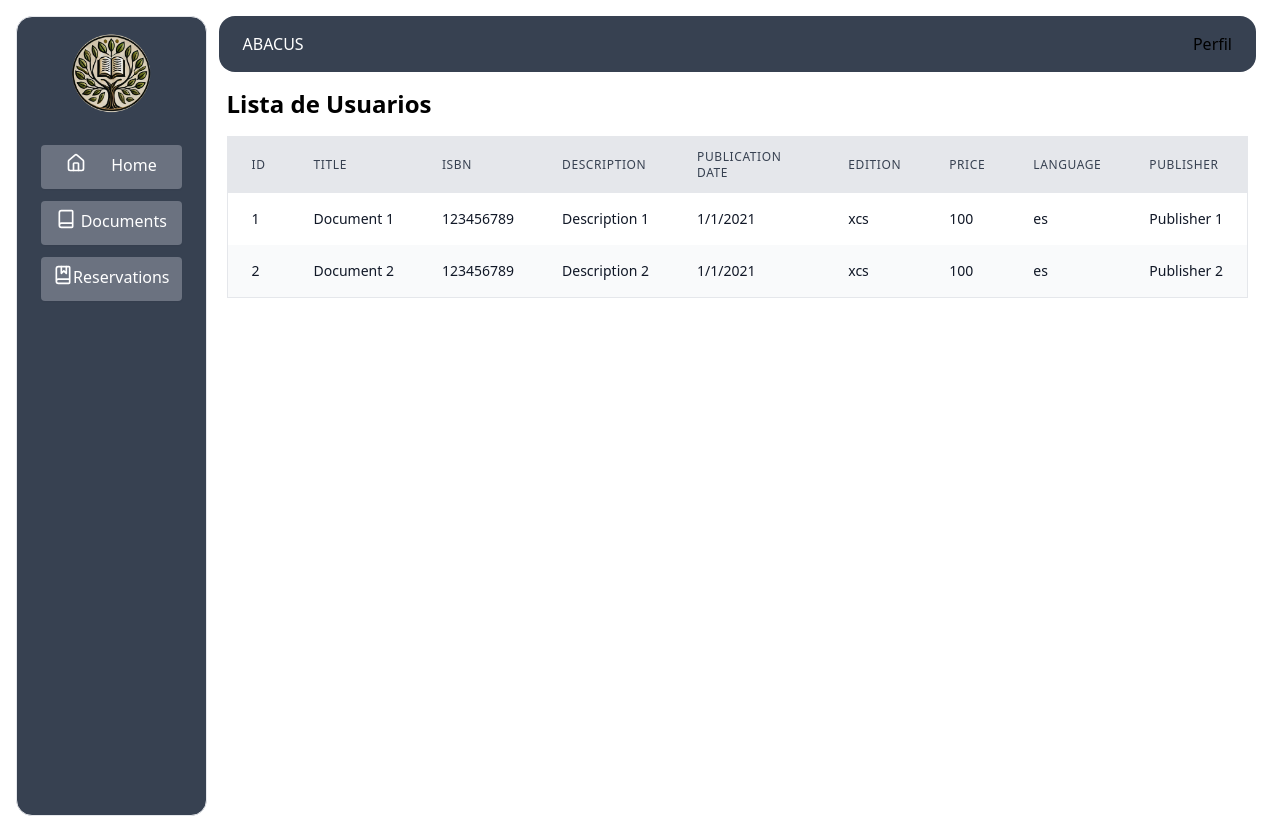
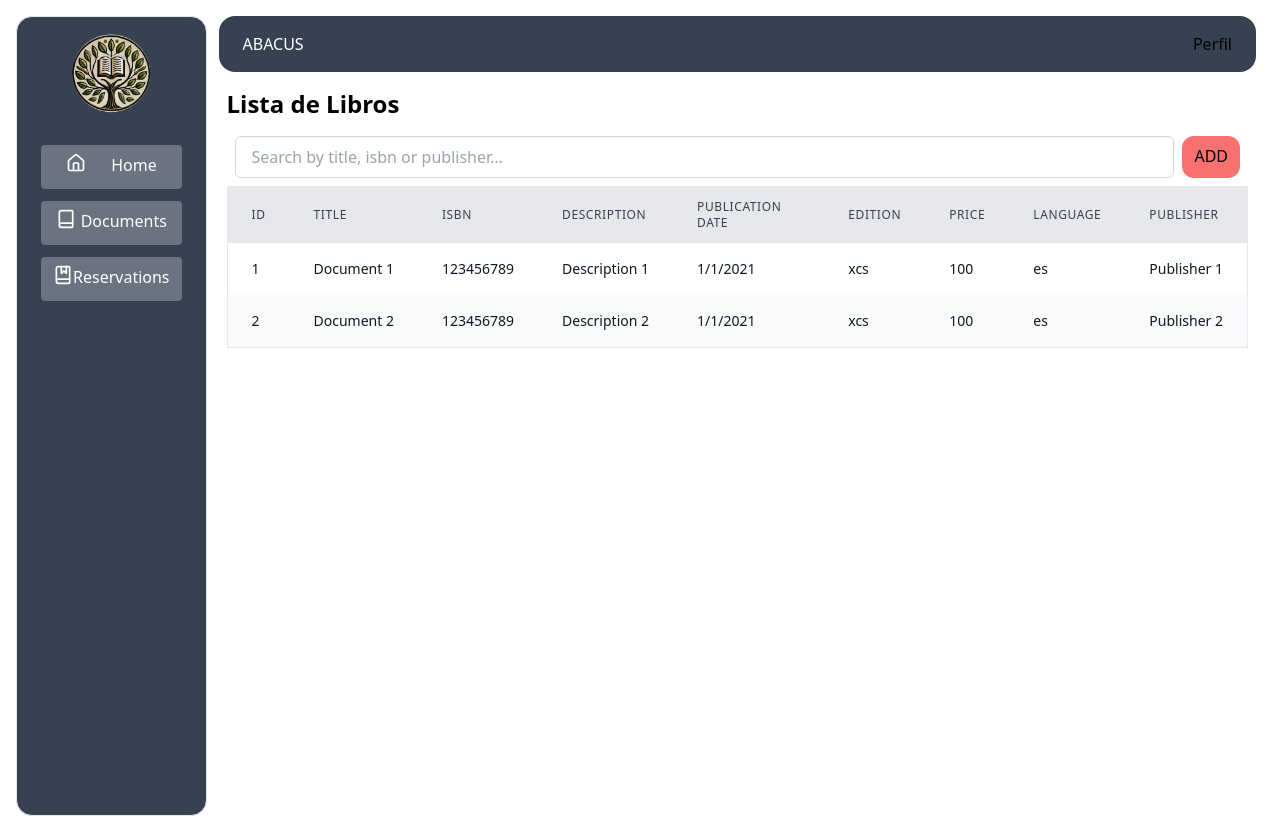
Before and after one commit to miguelespp/abacus, a React (Vite) app: page /dashboard/documents in a window 1280 px wide. Built offline with nearby package versions, Linux system fonts and the light colour scheme.

Commit message:
feat: add SearchBar and AddButton components

```diff
--- a/src/pages/dashboard/Documents/index.tsx
+++ b/src/pages/dashboard/Documents/index.tsx
@@ -5,6 +5,9 @@ import {
   createColumnHelper,
 } from "@tanstack/react-table";
 import type { DocumentView } from "@/types/Document";
+import SearchBar from "../components/SearchBar";
+import { useState } from "react";
+import AddButton from "../components/AddButton";
 
 const data: DocumentView[] = [
   {
@@ -74,6 +77,7 @@ const columns = [
 ];
 
 const Documentos = () => {
+  const [search, setSearch] = useState<string>("");
   const table = useReactTable<DocumentView>({
     columns,
     data,
@@ -82,7 +86,11 @@ const Documentos = () => {
 
   return (
     <div className="p-4">
-      <h2 className="text-2xl font-semibold mb-4">Lista de Usuarios</h2>
+      <h2 className="text-2xl font-semibold mb-4">Lista de Libros</h2>
+      <div className="my-2 flex justify-between space-x-2 px-2">
+        <SearchBar search={search} setSearch={setSearch} />
+        <AddButton object="document" />
+      </div>
       <div className="overflow-x-auto">
         <table className="min-w-full bg-white border border-gray-200 rounded-lg shadow-lg">
           <thead>
--- /dev/null
+++ b/src/pages/dashboard/components/AddButton.tsx
@@ -0,0 +1,11 @@
+import { Link } from "react-router-dom";
+
+const AddButton = ({ object }: { object: string }) => {
+  return (
+    <Link to={`/${object}/create`} className="px-3 py-2 bg-red-400 rounded-xl">
+      ADD
+    </Link>
+  );
+};
+
+export default AddButton;
--- /dev/null
+++ b/src/pages/dashboard/components/SearchBar.tsx
@@ -0,0 +1,20 @@
+interface SearchBarProps {
+  search: string;
+  setSearch: (search: string) => void;
+}
+
+const SearchBar = ({ search, setSearch }: SearchBarProps) => {
+  return (
+    <div className="flex-1">
+      <input
+        type="text"
+        placeholder="Search by title, isbn or publisher..."
+        value={search}
+        onChange={(e) => setSearch(e.target.value)}
+        className="w-full px-4 py-2 border border-gray-300 rounded-md focus:outline-none focus:ring focus:ring-blue-200 focus:border-blue-500 transition duration-200"
+      />
+    </div>
+  );
+};
+
+export default SearchBar;
```
